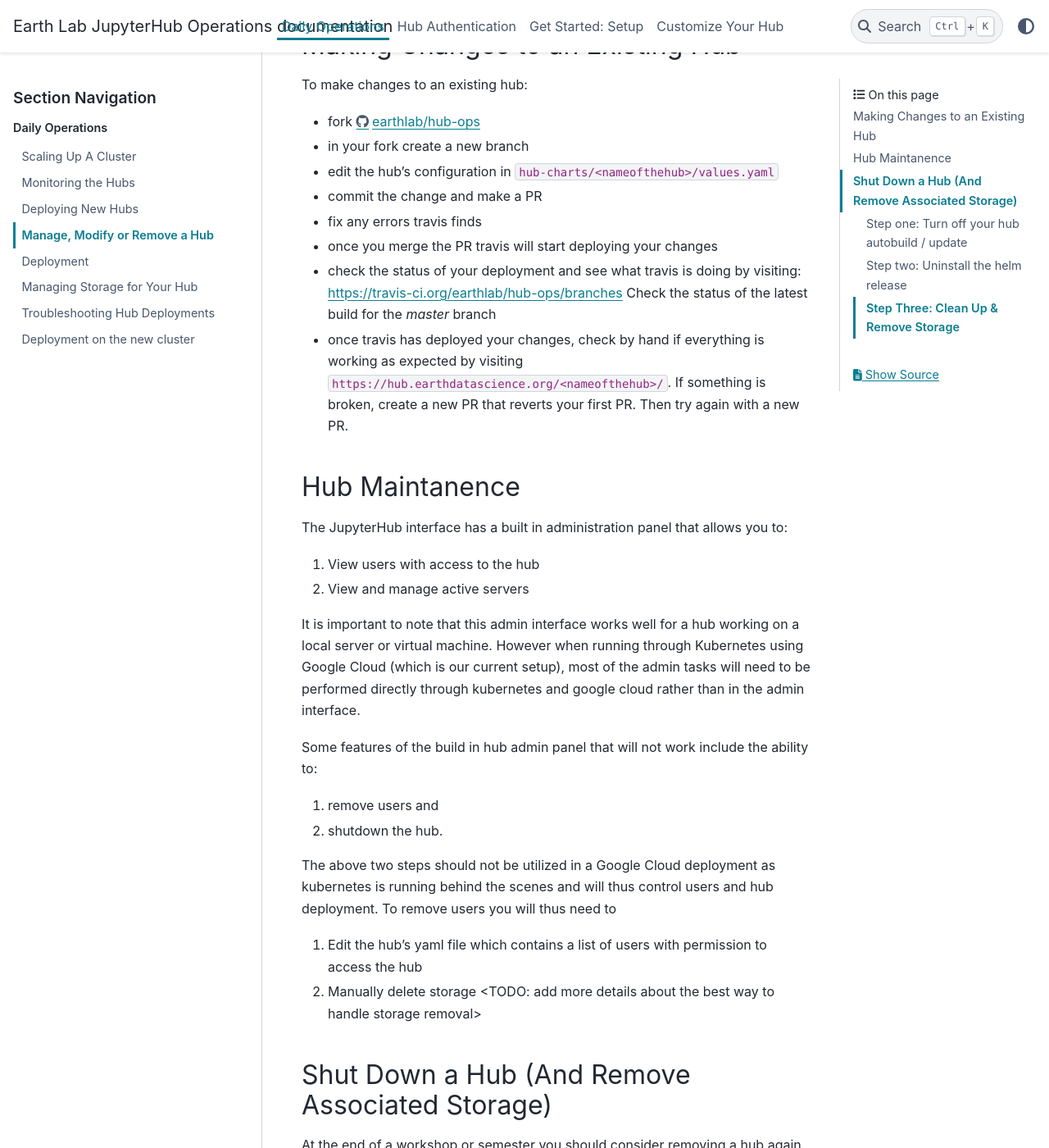
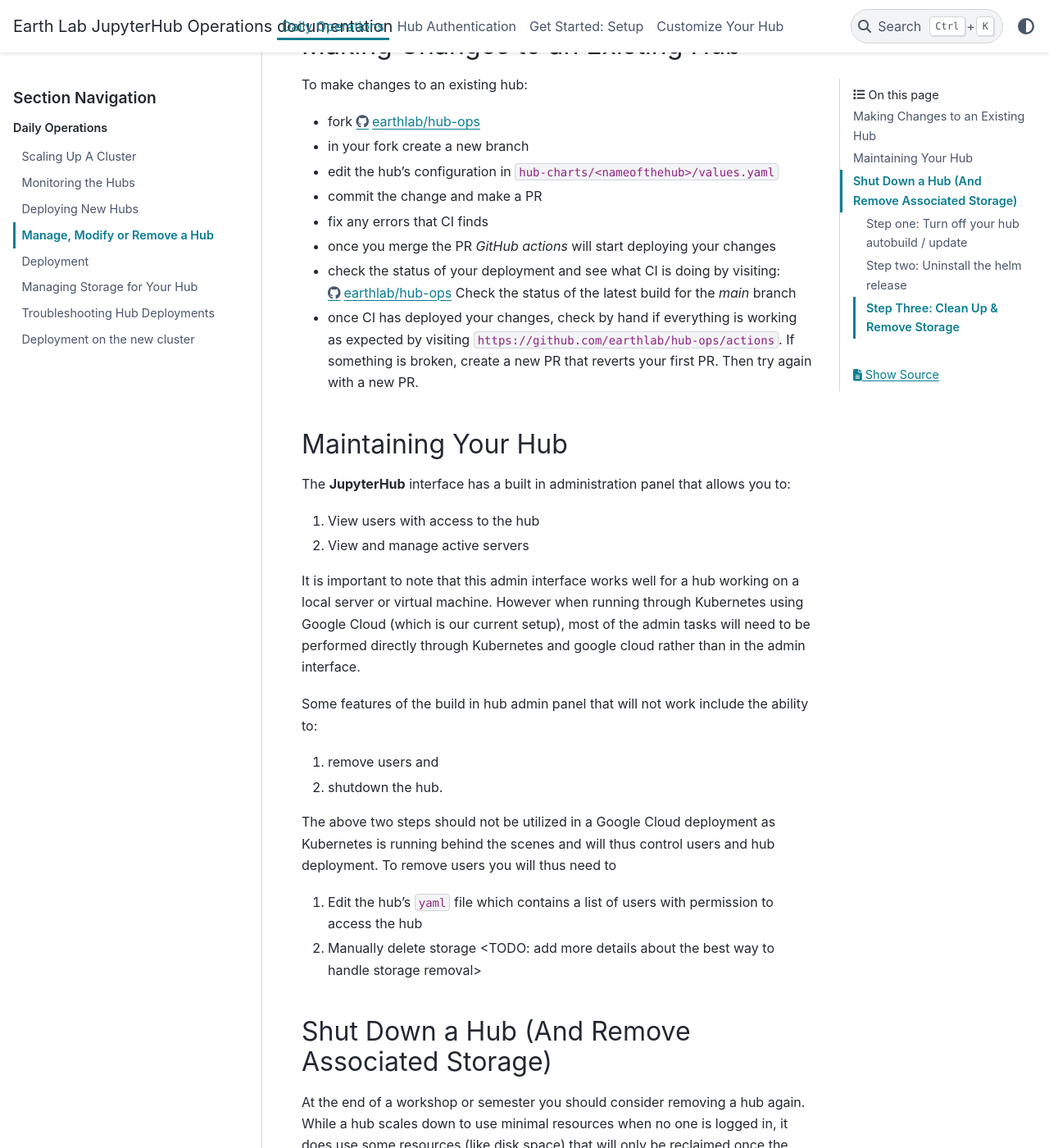
Before and after one commit to earthlab/hub-ops, a Sphinx documentation site: the page built from docs/source/daily-operations/modify-remove-hub.rst, in a window 1280 px wide and 1400 px high, scrolled down 342 px. Shown: the whole window at 82% size. Built offline with Sphinx 7.4.7 and the PyData theme 0.15.4, drawn with Linux system fonts in a browser that asks for light colours; some of the changed text lies outside the part shown.

```diff
--- a/docs/source/daily-operations/modify-remove-hub.rst
+++ b/docs/source/daily-operations/modify-remove-hub.rst
@@ -17,21 +17,21 @@
 * in your fork create a new branch
 * edit the hub's configuration in :code:`hub-charts/<nameofthehub>/values.yaml`
 * commit the change and make a PR
-* fix any errors travis finds
-* once you merge the PR travis will start deploying your changes
-* check the status of your deployment and see what travis is doing by visiting:
-  `<https://travis-ci.org/earthlab/hub-ops/branches>`_ Check the status of the latest
-  build for the `master` branch
-* once travis has deployed your changes, check by hand if everything is working
-  as expected by visiting :code:`https://hub.earthdatascience.org/<nameofthehub>/`.
+* fix any errors that CI finds
+* once you merge the PR `GitHub actions` will start deploying your changes
+* check the status of your deployment and see what CI is doing by visiting:
+  `<https://github.com/earthlab/hub-ops/actions>`_ Check the status of the latest
+  build for the `main` branch
+* once CI has deployed your changes, check by hand if everything is working
+  as expected by visiting :code:`https://github.com/earthlab/hub-ops/actions`.
   If something is broken, create a new PR that reverts your first PR. Then try
   again with a new PR.
 
 
-Hub Maintanence
-----------------
+Maintaining Your Hub
+---------------------
 
-The JupyterHub interface has a built in administration panel that allows you to:
+The **JupyterHub** interface has a built in administration panel that allows you to:
 
 1. View users with access to the hub
 2. View and manage active servers
@@ -39,7 +39,7 @@
 It is important to note that this admin interface works well for a hub working
 on a local server or virtual machine. However when running through Kubernetes
 using Google Cloud (which is our current setup), most of the admin tasks will
-need to be performed directly through kubernetes and google cloud rather than
+need to be performed directly through Kubernetes and google cloud rather than
 in the admin interface.
 
 Some features of the build in hub admin panel that will not work include the
@@ -49,10 +49,10 @@
 2. shutdown the hub.
 
 The above two steps should not be utilized in a Google Cloud deployment as
-kubernetes is running behind the scenes and will thus control users and hub
+Kubernetes is running behind the scenes and will thus control users and hub
 deployment. To remove users you will thus need to
 
-1. Edit the hub's yaml file which contains a list of users with permission to access the hub
+1. Edit the hub's :code:`yaml` file which contains a list of users with permission to access the hub
 2. Manually delete storage <TODO: add more details about the best way to handle storage removal>
 
 
@@ -78,33 +78,33 @@
 
 The first step in removing a hub is to turn it off. To do this
 
-1. Open the  :code:`travis.yml` file in the root of the hub-ops repo.
+1. Open the  :code:`.github/workflows/build-deploy.yml` file in the root of the hub-ops repo.
 2. Remove the commands listed below
 
-For example, to remove a hub called `bootcamp-hub`, in the :code:`scripts`
-section remove:
+For example, to remove a hub called :code:`bootcamp-hub`, in the GitHub actions
+:code:`hubname` section remove:
 
 .. code-block:: yaml
 
-    - |
-      # Build bootcamp-hub
-      python ./deploy.py --no-setup --build bootcamp-hub
+    strategy:
+      matrix:
+        hubname: [ea-hub, bootcamp-hub]
 
-In the :code:`before_deploy` section remove:
+In the :code:`build-only.yml` file remove:
 
 .. code-block:: yaml
 
-      - |
-        # Stage 3, Step 2: Deploy the earthhub
-        python ./deploy.py --build --push --deploy bootcamp-hub
+    strategy:
+      matrix:
+        hubname: [ea-hub, bootcamp-hub]
 
-These two sections deploy your hub. There should be two commands for your
-hub that look similar. Once you have removed these sections, create a pull request
-in github. Merge that PR. Wait for travis
-to deploy your changes before moving on.
+These two actions test deployment and then deploy your hub. Once you have removed
+the hub from each action, create a pull request
+in GitHub. Merge that PR. Wait for GitHub Actions to deploy your changes
+before moving on.
 
 If you check your hub should still be running at this point. This is because all
-we have done so far is tell travis to not deploy new changes for this hub.
+you have done so far is tell CI to not deploy new changes for this hub.
 
 
 Step two: Uninstall the helm release
```
Also changed, not shown: 2 other files.
